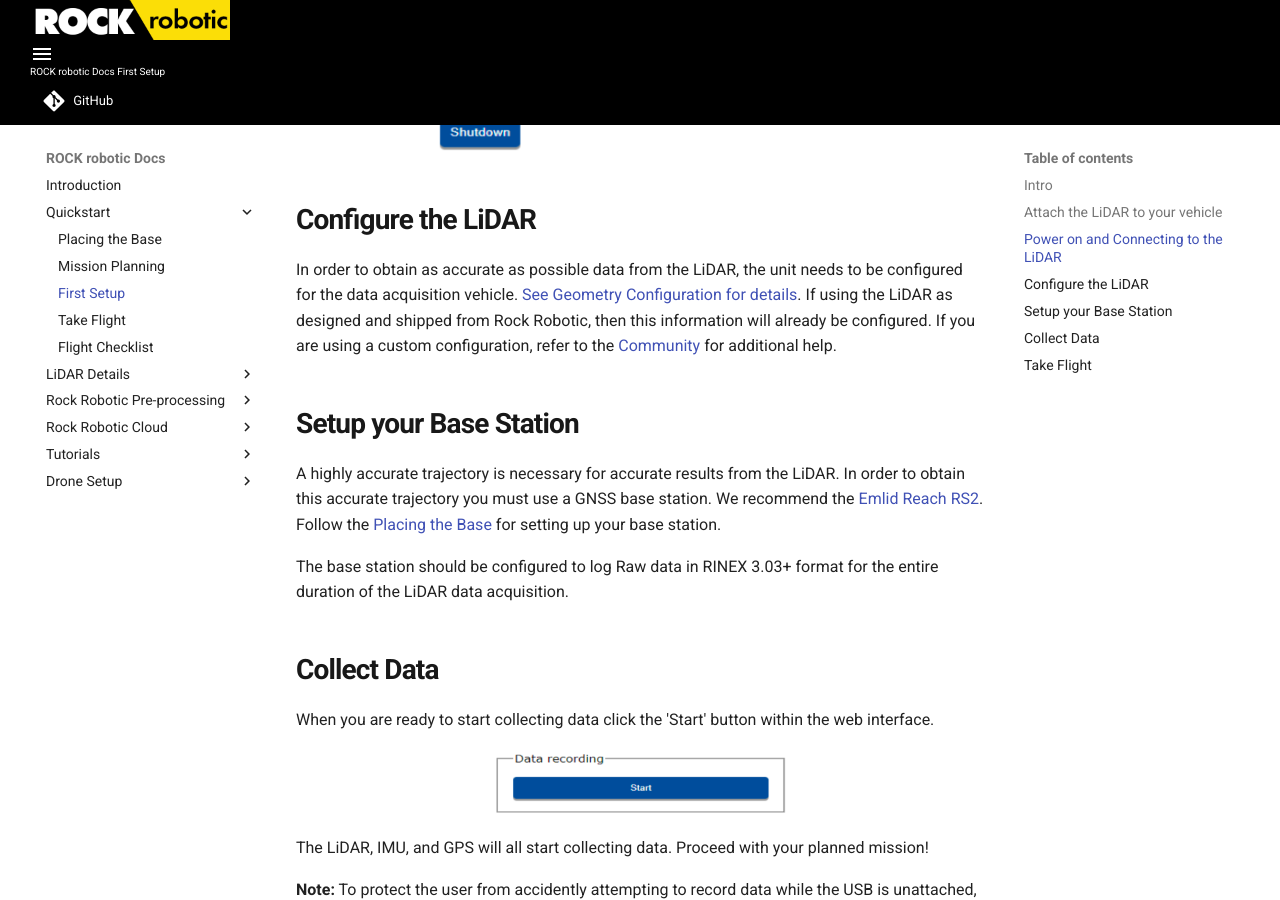
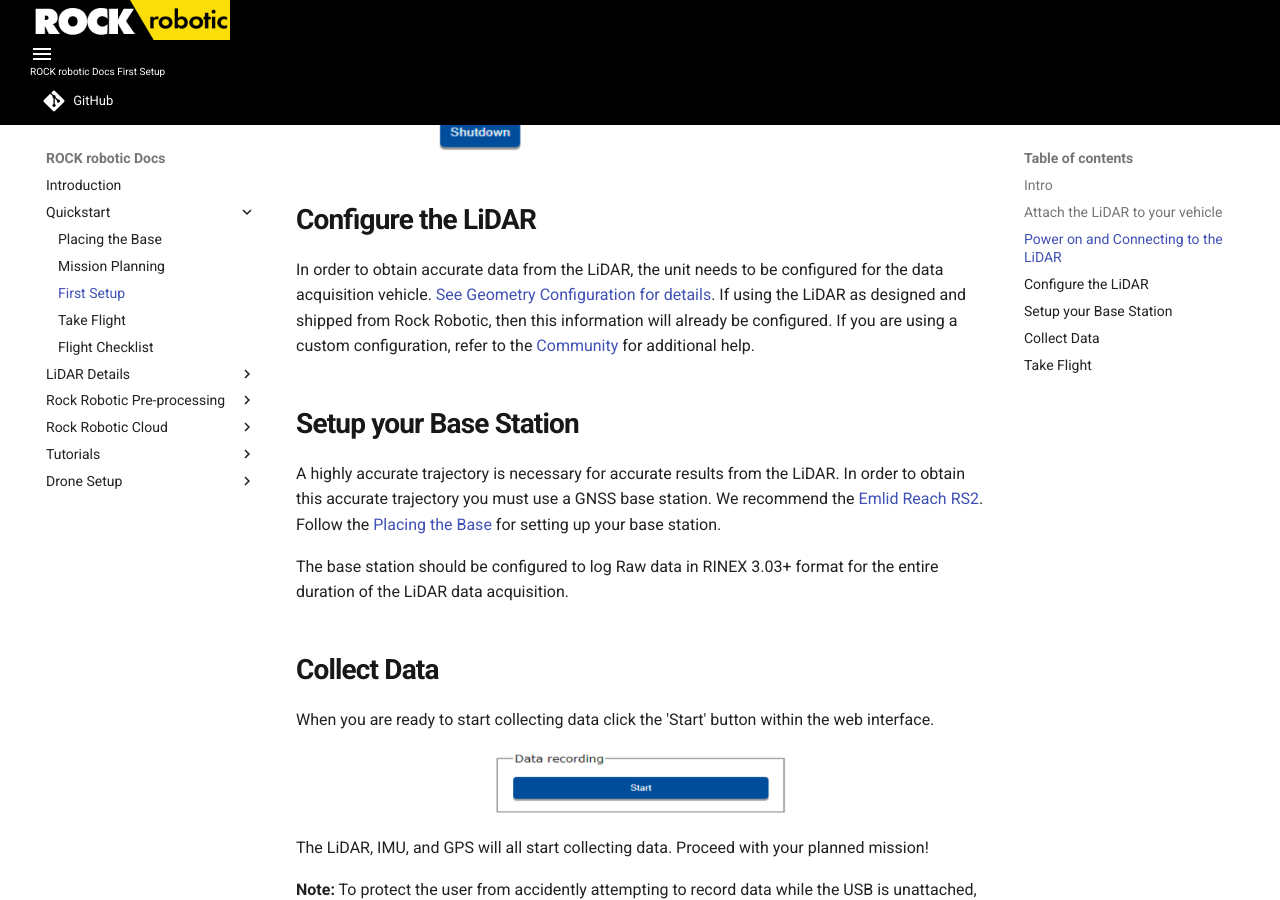
Before and after one commit to RockRobotic/rock-doc, an MkDocs documentation site: the page built from docs/quickstart/first-setup.md, in a window 1280 px wide and 900 px high, scrolled down 2216 px. Built offline with MkDocs 1.6.1 and Material for MkDocs 9.7.7, drawn with Linux system fonts in a browser that asks for light colours; comment, search, counter and statistics services are not loaded.

Commit message:
Update first-setup.md

```diff
--- a/docs/quickstart/first-setup.md
+++ b/docs/quickstart/first-setup.md
@@ -50,7 +50,7 @@
 
 ## Configure the LiDAR
 
-In order to obtain as accurate as possible data from the LiDAR, the unit needs to be configured for the data acquisition vehicle. [See Geometry Configuration for details](../lidar-details/geometry-configuration.md). If using the LiDAR as designed and shipped from Rock Robotic, then this information will already be configured. If you are using a custom configuration, refer to the [Community](https://community.rockrobotic.com) for additional help.
+In order to obtain accurate data from the LiDAR, the unit needs to be configured for the data acquisition vehicle. [See Geometry Configuration for details](../lidar-details/geometry-configuration.md). If using the LiDAR as designed and shipped from Rock Robotic, then this information will already be configured. If you are using a custom configuration, refer to the [Community](https://community.rockrobotic.com) for additional help.
 
 ## Setup your Base Station
 
```
